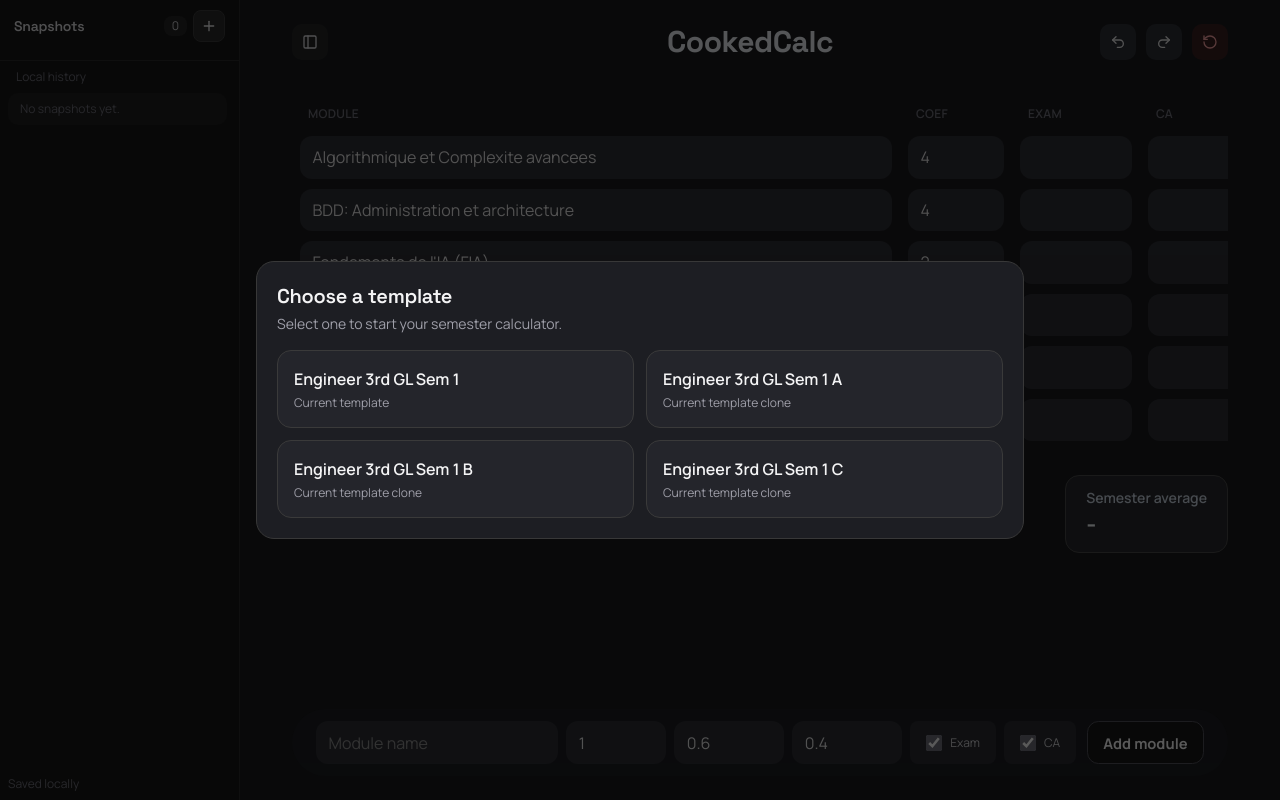
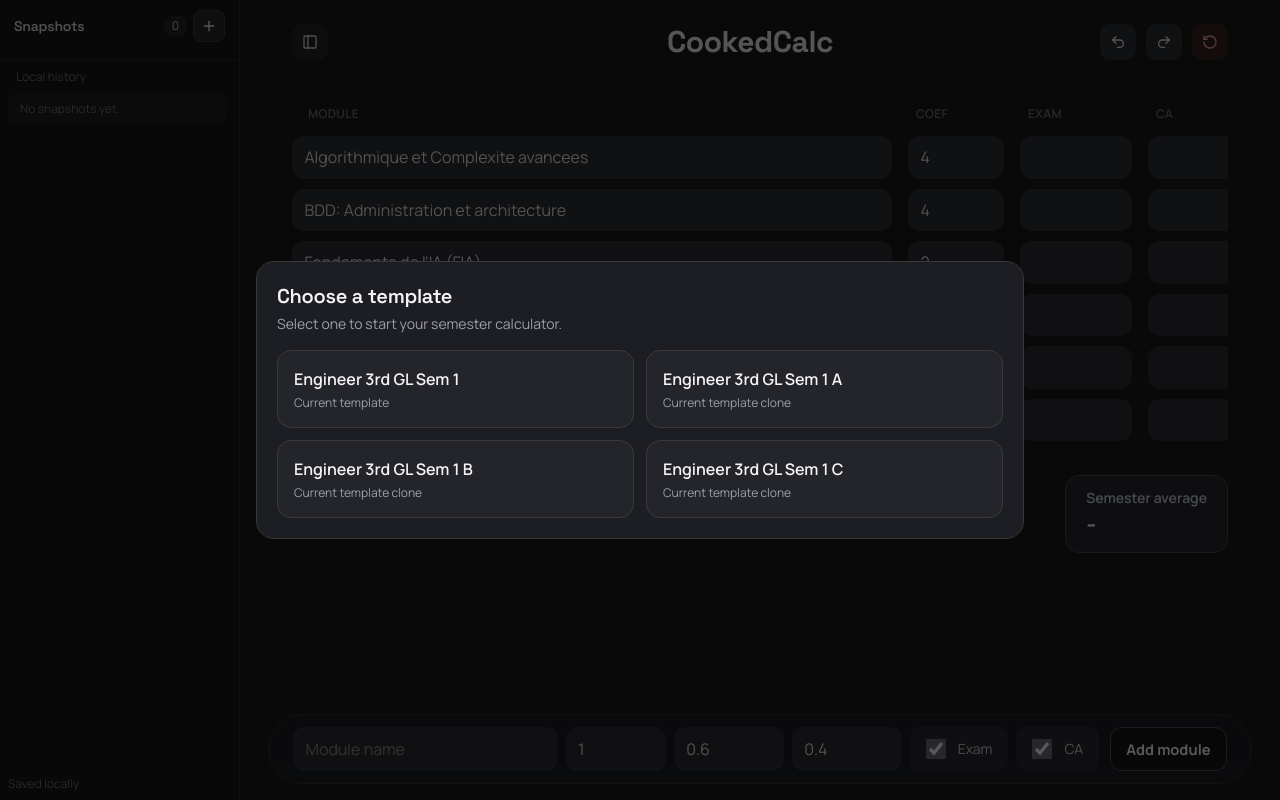
Before and after one commit to djalilmsk/avg-calc, a React (Vite) app: page / in a window 1280 px wide. Built offline with nearby package versions, Linux system fonts and the light colour scheme.

Commit message:
fix: adjust padding in ModulesTable and enhance mobile composer visibility in AddModuleBar

```diff
--- a/src/Calculator.jsx
+++ b/src/Calculator.jsx
@@ -116,7 +116,7 @@ export default function SemesterAverageApp() {
             </div>
           </div>
 
-          <div className="flex-1 overflow-y-auto px-3 pb-28 sm:px-7 sm:pb-36">
+          <div className="flex-1 overflow-y-auto px-3 pb-44 sm:px-7 sm:pb-36 w-full">
             <div className="mx-auto max-w-full">
               <ModulesTable
                 rows={computed.perRow}
--- a/src/calculator/components/AddModuleBar.jsx
+++ b/src/calculator/components/AddModuleBar.jsx
@@ -1,6 +1,9 @@
 import { useState } from "react";
+import { useSidebar } from "@/components/ui/sidebar";
 
 export default function AddModuleBar({ onAdd }) {
+  const { open, isMobile } = useSidebar();
+  const [isMobileComposerOpen, setIsMobileComposerOpen] = useState(false);
   const [name, setName] = useState("");
   const [coef, setCoef] = useState(1);
   const [examWeight, setExamWeight] = useState(0.6);
@@ -20,6 +23,7 @@ export default function AddModuleBar({ onAdd }) {
       includeExam,
       includeCa,
     });
+
     setName("");
     setCoef(1);
     setExamWeight(0.6);
@@ -28,9 +32,26 @@ export default function AddModuleBar({ onAdd }) {
     setIncludeCa(true);
   }
 
+  if (isMobile && !isMobileComposerOpen) {
     return (
-    <div className="max-w-7xl mx-auto w-full px-3 sm:px-7 pt-2">
-      <div className="sticky bottom-0 z-30 w-full rounded-full border-[#333] bg-[#1f2024]/95 p-2 backdrop-blur sm:p-3 sm:px-6">
+      <button
+        onClick={() => setIsMobileComposerOpen(true)}
+        className="fixed right-5 bottom-[max(1rem,env(safe-area-inset-bottom))] z-40 flex size-12 items-center justify-center border border-[#3a3a3a] bg-[#16171a]/95 text-xl font-semibold text-zinc-100 backdrop-blur rounded-full"
+        aria-label="Open add module bar"
+        title="Add module"
+      >
+        +
+      </button>
+    );
+  }
+
+  return (
+    <div
+      className="fixed right-0 bottom-[max(1rem,env(safe-area-inset-bottom))] z-40 transition-[left] duration-200 ease-linear"
+      style={{ left: !isMobile && open ? "var(--sidebar-width)" : "0px" }}
+    >
+      <div className="mx-auto w-full max-w-7xl px-3 sm:px-7">
+        <div className="w-full rounded-xl border border-[#333] bg-[#1f2024]/95 p-2 backdrop-blur sm:rounded-full sm:p-3 sm:px-6">
           <div className="grid w-full grid-cols-2 gap-2 md:grid-cols-[2fr_100px_110px_110px_auto_auto_120px]">
             <input
               value={name}
@@ -44,7 +65,7 @@ export default function AddModuleBar({ onAdd }) {
               value={coef}
               onChange={(event) => setCoef(event.target.value)}
               placeholder="Coef"
-            className="calc-input"
+              className="calc-input col-span-2 md:col-span-1"
             />
             <input
               type="number"
@@ -62,32 +83,42 @@ export default function AddModuleBar({ onAdd }) {
               placeholder="CA W"
               className="calc-input"
             />
-          <label className="flex items-center gap-2 rounded-md bg-[#2b2c32] px-4 text-xs text-zinc-300">
+            <label className="flex items-center gap-2 rounded-lg bg-[#2b2c32] px-4 text-sm text-zinc-300 min-h-11">
               <input
                 type="checkbox"
                 checked={includeExam}
                 onChange={(event) => setIncludeExam(event.target.checked)}
-              className="h-4 w-4 accent-zinc-500"
+                className="size-5 mr-1 accent-zinc-500 rounded-full"
               />
               Exam
             </label>
-          <label className="flex items-center gap-2 rounded-md bg-[#2b2c32] px-4 text-xs text-zinc-300">
+            <label className="flex items-center gap-2 rounded-lg bg-[#2b2c32] px-4 text-sm text-zinc-300">
               <input
                 type="checkbox"
                 checked={includeCa}
                 onChange={(event) => setIncludeCa(event.target.checked)}
-              className="h-4 w-4 accent-zinc-500"
+                className="size-5 mr-1 accent-zinc-500 rounded-full"
               />
               CA
             </label>
+            {isMobile && (
+              <button
+                onClick={() => setIsMobileComposerOpen(false)}
+                className="calc-btn calc-btn--soft cursor-pointer"
+                aria-label="Close add module bar"
+              >
+                Close
+              </button>
+            )}
             <button
               onClick={handleAdd}
-            className="calc-btn calc-btn--primary ml-auto cursor-pointer"
+              className="calc-btn calc-btn--primary ml-auto cursor-pointer max-sm:w-full"
             >
               Add module
             </button>
           </div>
         </div>
       </div>
+    </div>
   );
 }
--- a/src/calculator/components/ModulesTable.jsx
+++ b/src/calculator/components/ModulesTable.jsx
@@ -32,7 +32,7 @@ export default function ModulesTable({ rows, onUpdateRow, onRemoveRow }) {
         <tbody>
           {rows.map((row, index) => (
             <tr key={index}>
-              <td className="rounded-l-xl px-2">
+              <td className="rounded-l-xl pr-2">
                 <input
                   value={row.name}
                   onChange={(event) =>
@@ -90,7 +90,7 @@ export default function ModulesTable({ rows, onUpdateRow, onRemoveRow }) {
                 </span>
               </td>
 
-              <td className="rounded-r-xl px-2">
+              <td className="rounded-r-xl pl-2">
                 <button
                   onClick={() => onRemoveRow(index)}
                   className="rounded-lg calc-btn--soft ml-auto flex h-9 w-9  aspect-square  items-center justify-center cursor-pointer p-0"
```
Lines whose indentation alone changed are shown as unchanged.
